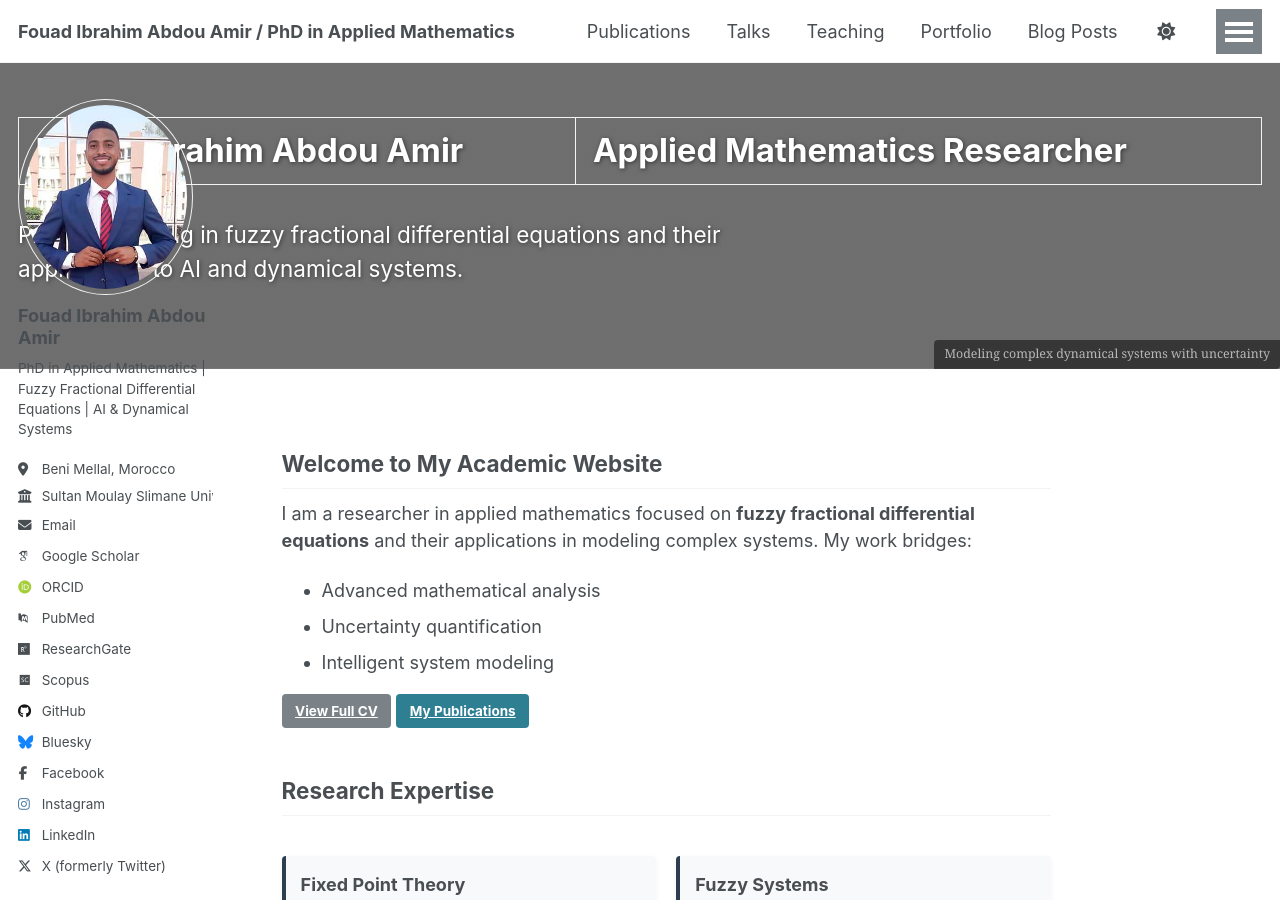
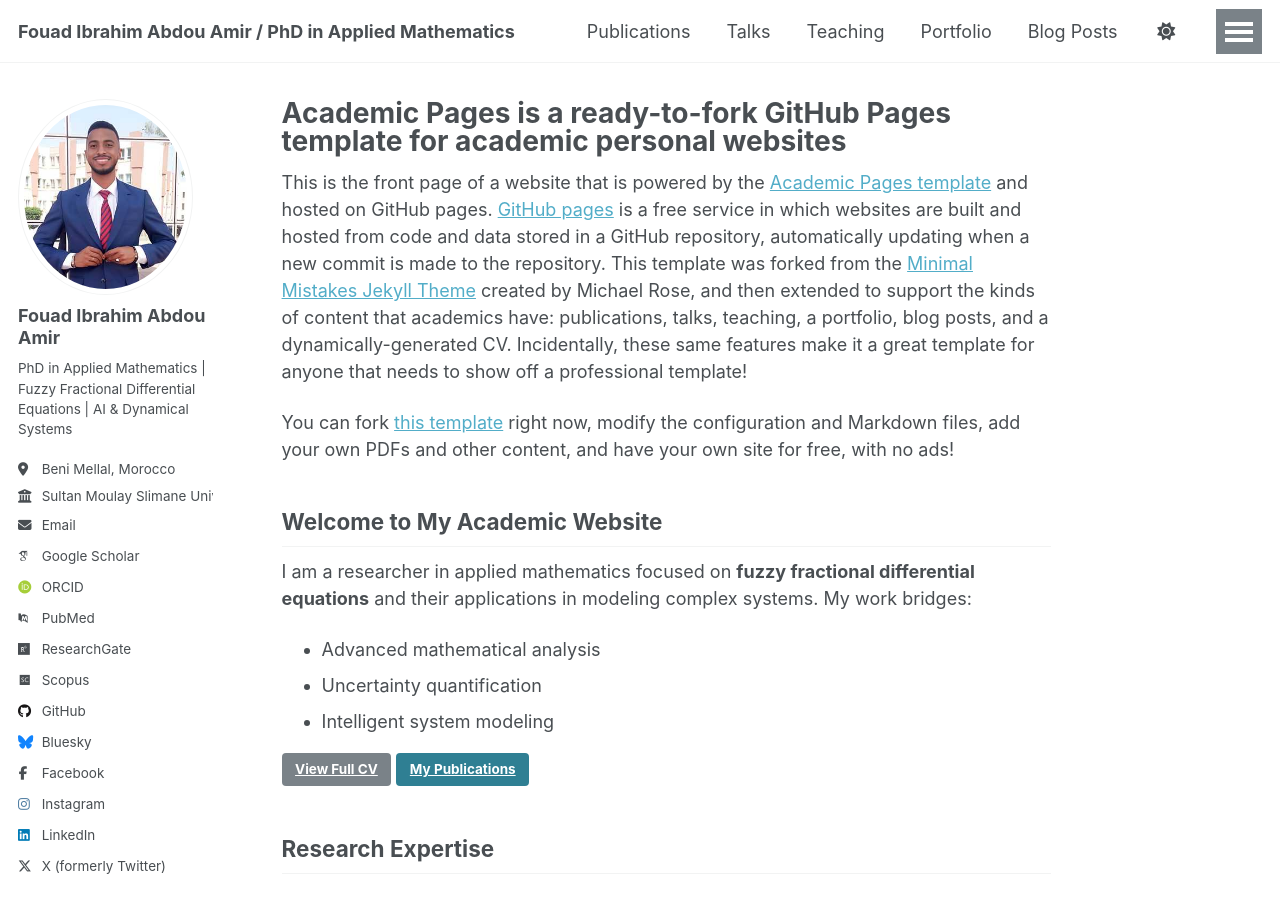
Before and after one commit to fouad-ibrahimabdouamir/fouad-ibrahim.github.io, a Jekyll site: the page built from _pages/about.md, in a window 1280 px wide and 900 px high. Built offline with Jekyll 4.4.1, drawn with Linux system fonts in a browser that asks for light colours; some web fonts are replaced; a script that is not in the unit is left out.

Commit message:
Update about.md

```diff
--- a/_pages/about.md
+++ b/_pages/about.md
@@ -1,16 +1,15 @@
 ---
 permalink: /
-title: "Fouad Ibrahim Abdou Amir | Applied Mathematics Researcher"
+title: "Academic Pages is a ready-to-fork GitHub Pages template for academic personal websites"
 author_profile: true
 redirect_from:
   - /about/
   - /about.html
-header:
-  overlay_image: /images/headers/math-modeling.jpg
-  overlay_filter: 0.3
-  caption: "Modeling complex dynamical systems with uncertainty"
-excerpt: "PhD specializing in fuzzy fractional differential equations and their applications to AI and dynamical systems."
 ---
+
+This is the front page of a website that is powered by the [Academic Pages template](https://github.com/academicpages/academicpages.github.io) and hosted on GitHub pages. [GitHub pages](https://pages.github.com) is a free service in which websites are built and hosted from code and data stored in a GitHub repository, automatically updating when a new commit is made to the repository. This template was forked from the [Minimal Mistakes Jekyll Theme](https://mmistakes.github.io/minimal-mistakes/) created by Michael Rose, and then extended to support the kinds of content that academics have: publications, talks, teaching, a portfolio, blog posts, and a dynamically-generated CV. Incidentally, these same features make it a great template for anyone that needs to show off a professional template!
+
+ You can fork [this template](https://github.com/academicpages/academicpages.github.io) right now, modify the configuration and Markdown files, add your own PDFs and other content, and have your own site for free, with no ads!
 
 ## Welcome to My Academic Website
 
```
